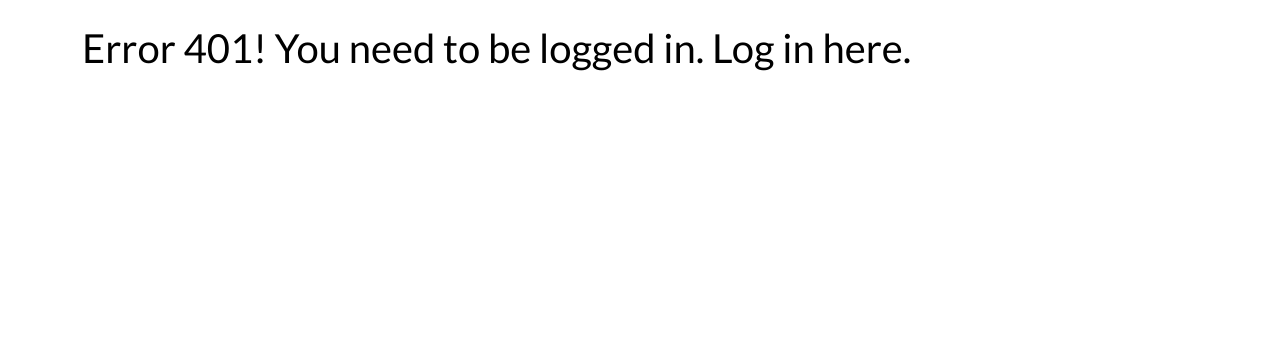
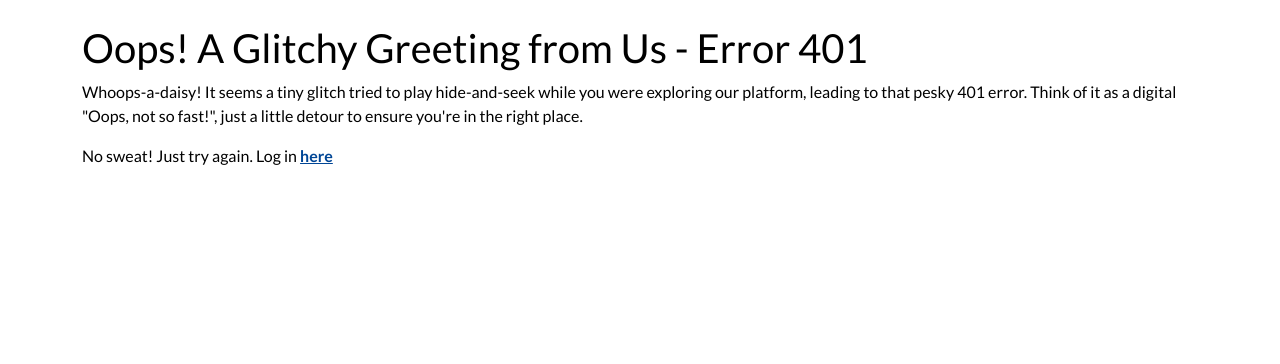
Before and after one commit to Camelia03/portofolio-project-4, a Django app: template templates/401.html in a window 1280 px wide. Shown: the part 76-440 px from the top of the page. Run offline with Django 3.2, Linux system fonts and the light colour scheme; the template is opened without the code that fills it, so the values that code supplies are empty; some libraries are stand-ins or nearby versions.

Commit message:
Improve error templates

```diff
--- a/templates/401.html
+++ b/templates/401.html
@@ -4,6 +4,10 @@
 
 {% block content %}
 <div class="container-lg py-4">
-    <h1>Error 401! You need to be logged in. Log in here.</h1>
+    <h1>Oops! A Glitchy Greeting from Us - Error 401</h1>
+    <p>Whoops-a-daisy! It seems a tiny glitch tried to play hide-and-seek while you were exploring our platform, leading
+        to that pesky 401 error. Think of it as a digital "Oops, not so fast!", just a little detour to ensure you're in
+        the right place.</p>
+    <p>No sweat! Just try again. Log in <a href="{% url 'login' %}" class="text-blue text-bold">here</a></p>
 </div>
 {% endblock %}
--- a/templates/403.html
+++ b/templates/403.html
@@ -4,6 +4,9 @@
 
 {% block content %}
 <div class="container-lg py-4">
-    <h1>Error! You do not have permissions to access this resource!</h1>
+    <h1>Oops! Lost in Cyberspace - 403 Error</h1>
+    <p>We sense a little space-time hiccup on our end while you were wandering through our digital realm. That tricky
+        403 error? It's like the web's way of saying, "Wait a sec, this page seems to have gone on vacation!"</p>
+    <p>No sweat! Just turn back to <a href="{% url 'index' %}" class="text-blue text-bold">GoGlobal</a></p>
 </div>
 {% endblock %}
--- a/templates/404.html
+++ b/templates/404.html
@@ -4,6 +4,9 @@
 
 {% block content %}
 <div class="container-lg py-4">
-    <h1>404 Page not found!</h1>
+    <h1>Oops! Lost in Cyberspace - 404 Error</h1>
+    <p>We sense a little space-time hiccup on our end while you were wandering through our digital realm. That tricky
+        404 error? It's like the web's way of saying, "Wait a sec, this page seems to have gone on vacation!"</p>
+    <p>No sweat! Just turn back to <a href="{% url 'index' %}" class="text-blue text-bold">GoGlobal</a></p>
 </div>
 {% endblock %}
--- a/templates/500.html
+++ b/templates/500.html
@@ -4,6 +4,9 @@
 
 {% block content %}
 <div class="container-lg py-4">
-    <h1>Error! Something went very wrong. Please try again</h1>
+    <h1>Technical Turbulence Alert - Error 500</h1>
+    <p>Hold tight! We've hit a patch of turbulence in the digital skies. That 500 error you're seeing? It's like a
+        temporary glitch that caught us off guard, causing a little hiccup in our operations.</p>
+    <p>No sweat! Just turn back to <a href="{% url 'index' %}" class="text-blue text-bold">GoGlobal</a></p>
 </div>
 {% endblock %}
```
